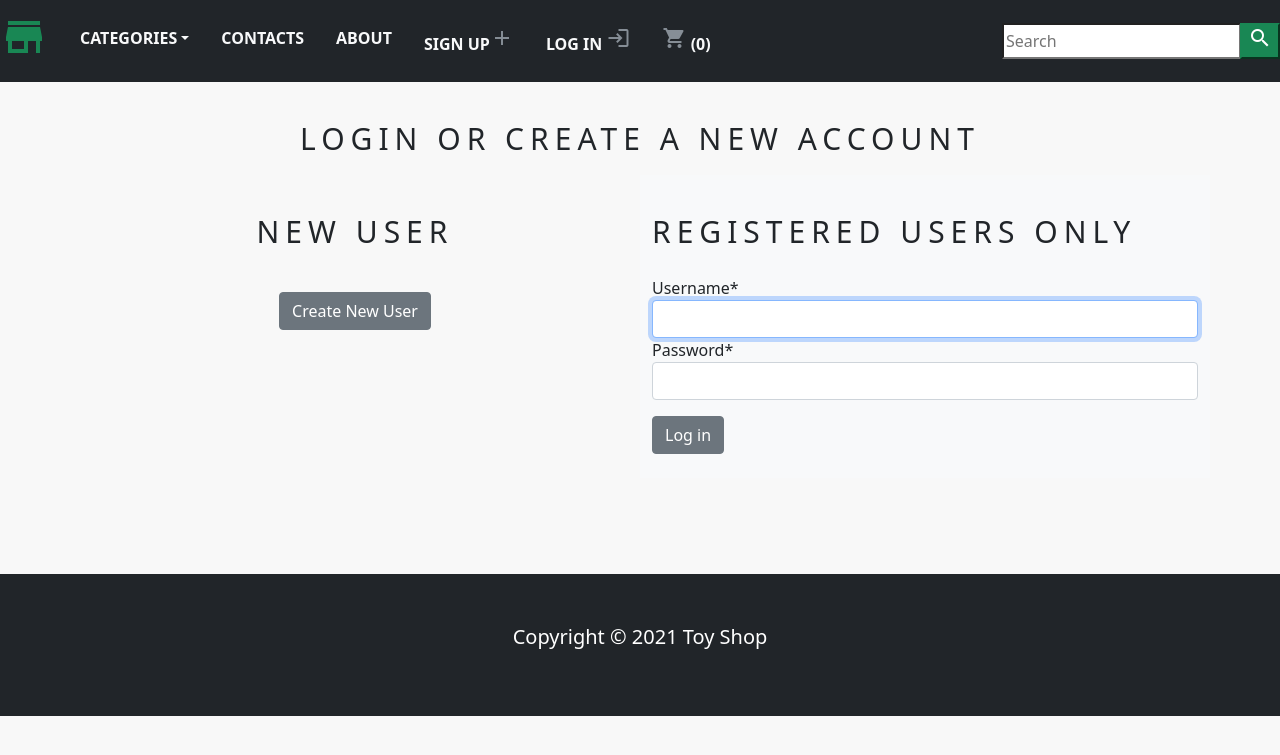
After one commit to vitosv03/ecommerce, a Django app: page /account/login/ in a window 1280 px wide. The commit adds this page. Shown: the top 755 px of the page. Run offline with Django 3.2, Linux system fonts and the light colour scheme; data that the repository does not hold is empty; some libraries are stand-ins or nearby versions.

Commit message:
create login and logout 1. create login page 2. add login and logout to navbar.html 3. create routes login and logout

```diff
--- a/ecommerce-project/ecommerce/static/css/base.css
+++ b/ecommerce-project/ecommerce/static/css/base.css
@@ -24,3 +24,7 @@ body {
 	color: red;
 	font-weight: bold;
 }
+
+.custom_div {
+	margin-bottom: 20px !important;
+}
--- /dev/null
+++ b/ecommerce-project/shop/templates/login.html
@@ -0,0 +1,49 @@
+{% extends 'base.html' %}
+
+{% load static %}
+
+{% load crispy_forms_tags %}
+
+{% block title %}
+	Log in
+{% endblock %}
+
+{% block content %}
+
+	<div class="container">
+		<br>
+		<h1 class="product_title text-center">
+			Login or Create a New Account
+		</h1>
+		<div class="row">
+
+			<div class="col-12 col-sm-12 col-lg-6 text-center custom_div" >
+				<br>
+				<h2 class="product_title">
+					New User
+				</h2>
+				<br>
+				<a href="{% url 'signup' %}" class="btn btn-secondary">Create New User</a>
+			</div>
+
+			<div class="col-12 col-sm-12 col-md-12 col-lg-6 bg-light">
+				<div>
+					<br>
+					<h2 class="product_title">
+						Registered Users Only
+					</h2>
+					<form method="post">
+						{% csrf_token %}
+						<p>{{ form | crispy }}</p>
+						<button type='submit' class="btn btn-secondary">Log in</button>
+					</form>
+					<br>
+				</div>
+			</div>
+
+		</div>
+		<br>
+	</div>
+	<br>
+
+{% endblock %}
--- a/ecommerce-project/shop/templates/navbar.html
+++ b/ecommerce-project/shop/templates/navbar.html
@@ -14,6 +14,17 @@
       </li>
       <li class="nav-item"><a class="nav-link text-light text-uppercase fw-bold px-3" href="">Contacts</a></li>
       <li class="nav-item"><a class="nav-link text-light text-uppercase fw-bold px-3" href="">About</a></li>
+
+      {% if request.user.is_authenticated and request.user.first_name %}
+          <li class="nav-item"><span class="nav-link text-light text-uppercase fw-bold px-3">Welcome, {{request.user.first_name}}! <i class="material-icons cart-icon">account_circle</i></span></li>
+          <li class="nav-item"><a class="nav-link text-light text-uppercase fw-bold px-3"
+                                  href="{% url 'sign-out' %}">Sign Out<i            class="material-icons cart-icon">
+              exit_to_app</i></a></li>
+      {% else %}
+          <li class="nav-item"><a class="nav-link text-light text-uppercase fw-bold px-3" href="{% url 'signup' %}">Sign Up<i      class="material-icons cart-icon">add</i></a></li>
+          <li class="nav-item"><a class="nav-link text-light text-uppercase fw-bold px-3" href="{% url 'login' %}"> Log in         <i      class="material-icons cart-icon">login</i></a></li>
+      {% endif %}
+
       {% if item_count >= 0 %}
       <li class="nav-item"><a class="nav-link text-light text-uppercase fw-bold px-3" href="{% url 'cart_detail' %}">
             <i class="material-icons cart-icon">shopping_cart</i>
--- a/ecommerce-project/shop/urls.py
+++ b/ecommerce-project/shop/urls.py
@@ -10,4 +10,6 @@ urlpatterns = [
     path('cart/remove/<int:product_id>', views.cart_remove, name='cart_remove'),
     path('cart/remove_product/<int:product_id>', views.cart_remove_product, name='cart_remove_product'),
     path('account/create/', views.signUpView, name='signup'),
+    path('account/login/', views.loginView, name='login'),
+    path('account/sign-out/', views.sign_outView, name='sign-out'),
 ]
--- a/ecommerce-project/shop/views.py
+++ b/ecommerce-project/shop/views.py
@@ -5,6 +5,8 @@ from django.shortcuts import render, redirect
 
 from .forms import SignUpForm
 from .models import Category, Product, Cart, CartItem
+from django.contrib.auth.forms import AuthenticationForm
+from django.contrib.auth import login, authenticate, logout
 
 
 # Create your views here.
@@ -116,3 +118,26 @@ def signUpView(request):
     else:
         form = SignUpForm()
     return render(request, 'signup.html', {'form': form})
+
+
+def loginView(request):
+    if request.method == 'POST':
+        form = AuthenticationForm(data=request.POST)
+        if form.is_valid():
+            username = request.POST['username']
+            password = request.POST['password']
+            user = authenticate(username=username, password=password)
+            if user is not None:
+                login(request, user)
+                return redirect('home')
+            else:
+                return redirect('signup')
+
+    else:
+        form = AuthenticationForm()
+    return render(request, 'login.html', {'form': form})
+
+
+def sign_outView(request):
+    logout(request)
+    return redirect('login')
```
